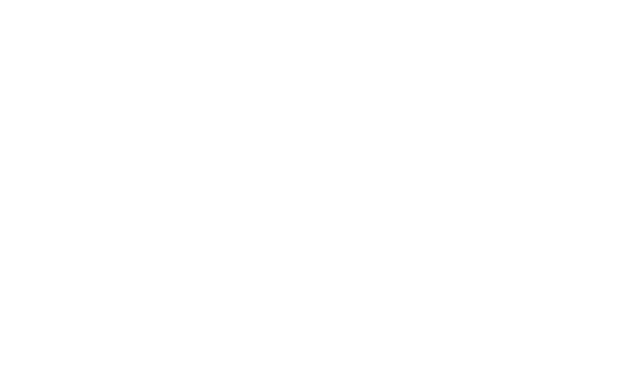
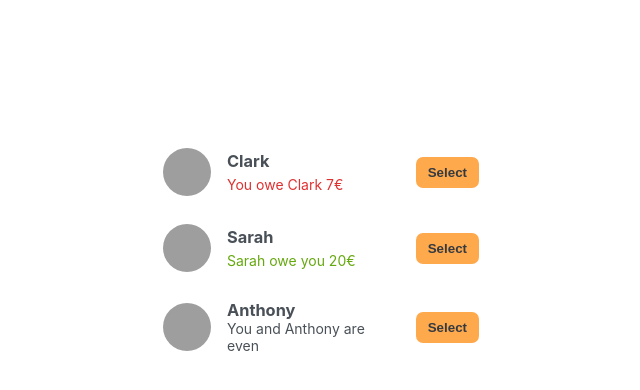
Before and after one commit to getOutOfHereInSmallSteps/React-Eat-N-Split, a React (Create React App) app: page / in a window 1280 px wide. Shown: the top 390 px of the page, without its empty margins (79-719 px from the left). Built offline with nearby package versions, Linux system fonts and the light colour scheme; grey boxes are pictures that could not be loaded; the HTML template or start-up script is replaced by a standard one.

Commit message:
Implemented basic Friends List and Friend components structure

```diff
--- a/src/App.js
+++ b/src/App.js
@@ -1,11 +1,50 @@
 import React from 'react';
 
 import './index.css';
+import { initialFriends } from './data';
 
-// import { initialFriends } from './data';
+const FriendsList = () => {
+  const friends = initialFriends;
+
+  return (
+    <ul>
+      {friends.map(el => (
+        <Friend key={el.id} friendData={el} />
+      ))}
+    </ul>
+  );
+};
+
+const Friend = ({ friendData }) => {
+  return (
+    <li>
+      <img src={friendData.image} alt={friendData.name} />
+      <h3>{friendData.name}</h3>
+      {friendData.balance < 0 && (
+        <p className="red">
+          You owe {friendData.name} {Math.abs(friendData.balance)}€
+        </p>
+      )}
+      {friendData.balance > 0 && (
+        <p className="green">
+          {friendData.name} owe you {friendData.balance}€
+        </p>
+      )}
+      {friendData.balance === 0 && <p>You and {friendData.name} are even</p>}
+
+      <button className="button">Select</button>
+    </li>
+  );
+};
 
 const App = () => {
-  return <div className="app"></div>;
+  return (
+    <div className="app">
+      <div className="sidebar">
+        <FriendsList />
+      </div>
+    </div>
+  );
 };
 
 export default App;
```
Also changed, not shown: 1 other file (tests, documents, lock files or other folders).
